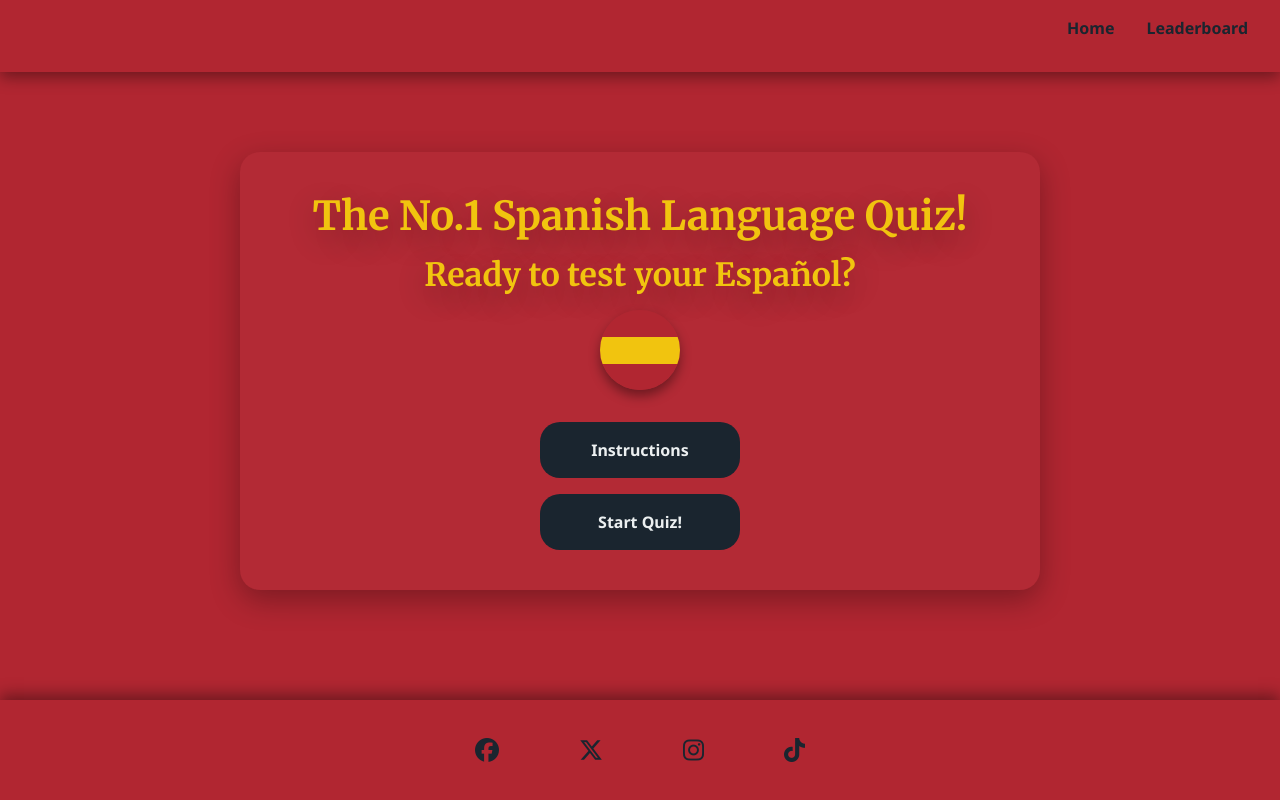
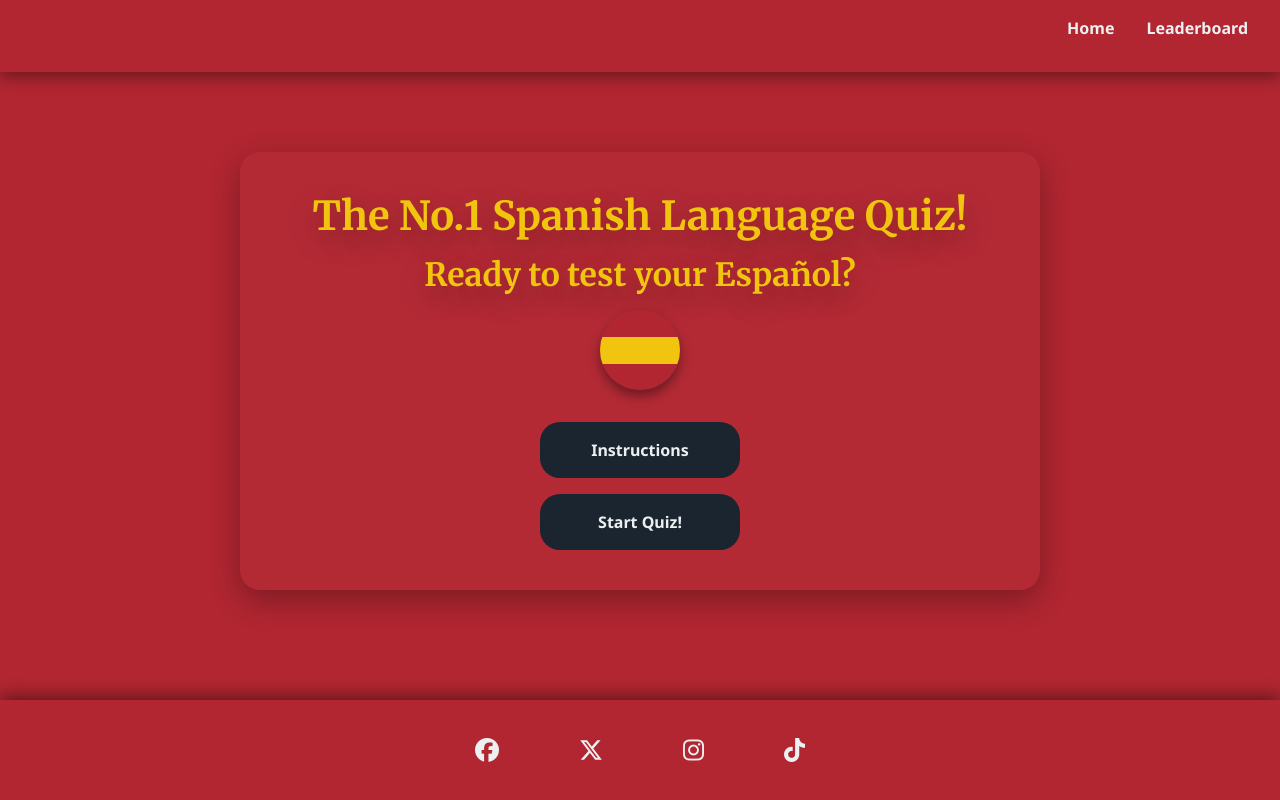
Before and after one commit to moranjohn-95/spanish-language-quiz, a plain HTML site: page index.html in a window 1280 px wide. Drawn offline with nearby package versions, Linux system fonts and the light colour scheme.

Commit message:
Change social links and menu link colors

```diff
--- a/assets/css/style.css
+++ b/assets/css/style.css
@@ -366,7 +366,7 @@ display: flex;
 }
 
 #footer-area .footer-icons a {
-  color:  #1A252F;
+  color:  #ECF0F1;
   font-size: 1.5rem;
   transition: color 0.3s ease, transform 0.2s ease;
 }
@@ -411,12 +411,12 @@ ul.nav-links {
   font-family: var(--primary-font);
   font-weight: bold;
   font-size: 1rem;
-  color: #1A252F;
+  color: #ECF0F1;
   text-decoration: none;
 }
 
 .nav-links .nav-link:hover {
-  color: #F1C40F;
+  color: #1A252F;
 }
 
 
```
